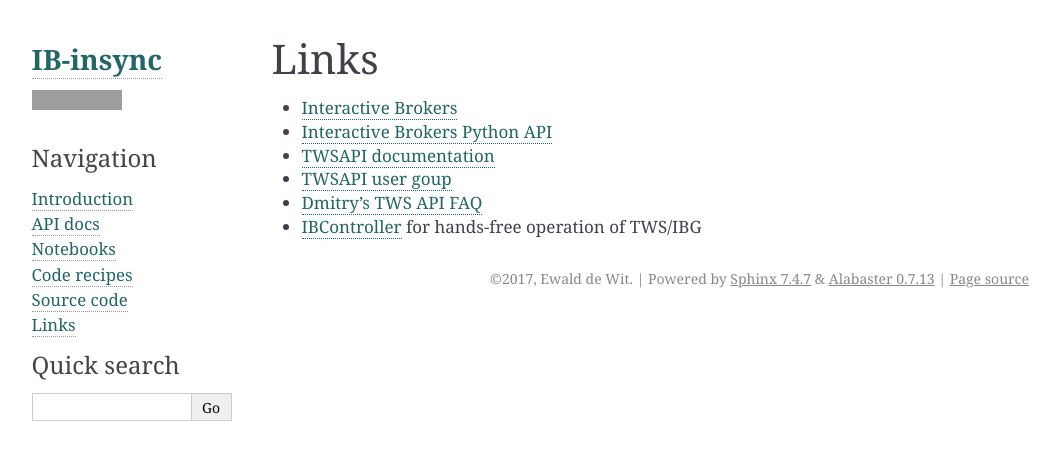
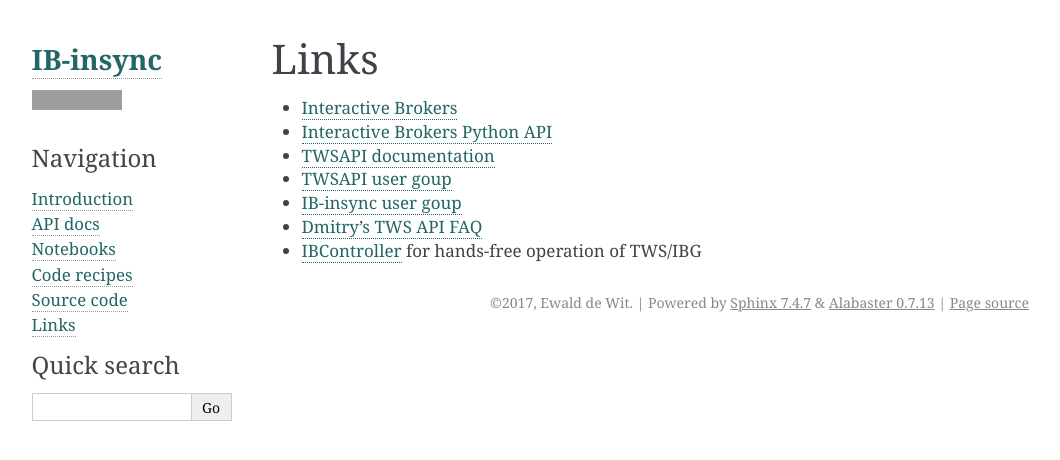
Before and after one commit to erdewit/ib_insync, a Sphinx documentation site: the page built from docs/links.rst, in a window 1280 px wide, cut to the strip 0-460 px from the top of the page. Shown: the whole strip, without its empty margins (66-1126 px from the left). Built offline with Sphinx 7.4.7, drawn with Linux system fonts in a browser that asks for light colours; grey boxes are pictures that could not be loaded.

Commit message:
small updates

```diff
--- a/docs/links.rst
+++ b/docs/links.rst
@@ -6,6 +6,7 @@
 * `Interactive Brokers <https://www.interactivebrokers.com>`_
 * `Interactive Brokers Python API <http://interactivebrokers.github.io>`_
 * `TWSAPI documentation <https://interactivebrokers.github.io/tws-api/>`_
-* `TWSAPI user goup <https://groups.io/g/twsapi/topics>`_
+* `TWSAPI user goup <https://groups.io/g/twsapi>`_
+* `IB-insync user goup <https://groups.io/g/insync>`_
 * `Dmitry's TWS API FAQ <https://dimon.ca/dmitrys-tws-api-faq/>`_
 * `IBController <https://github.com/ib-controller/ib-controller>`_ for hands-free operation of TWS/IBG
```
Also changed, not shown: 1 other file.
